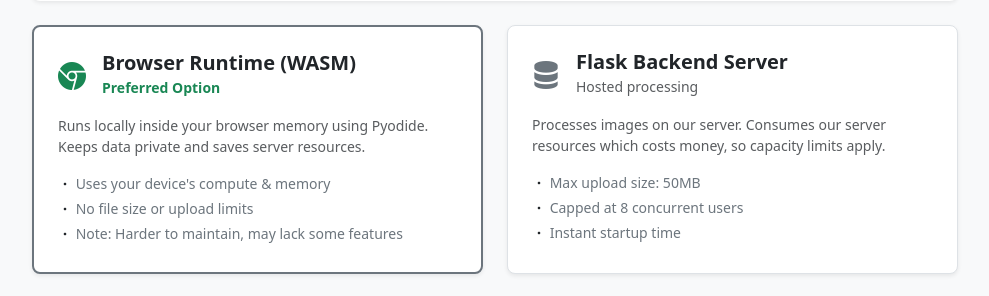
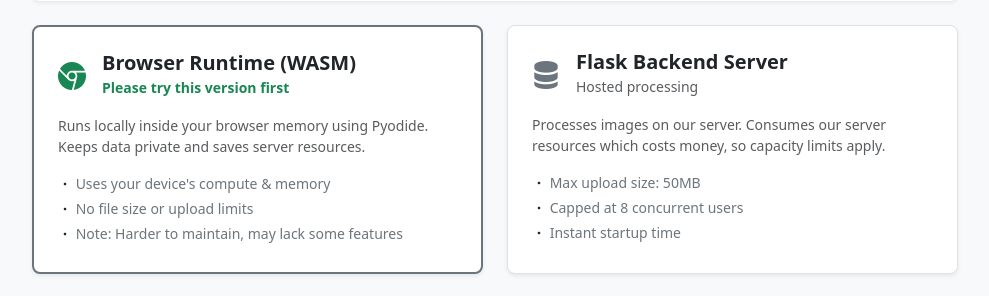
Before and after one commit to InViLabUAntwerp/PyCamCalib, a Flask app: page / in a window 1280 px wide. Shown: the part 397-693 px from the top of the page, without its empty margins (145-1134 px from the left). Run offline with Flask 3, Linux system fonts and the light colour scheme.

Commit message:
fixed gitlink

```diff
--- a/src/PyCamCalib/camera_calibration_flaskv2/templates/index.html
+++ b/src/PyCamCalib/camera_calibration_flaskv2/templates/index.html
@@ -44,7 +44,7 @@
                         <i class="bi bi-browser-chrome fs-3 text-success me-3"></i>
                         <div>
                             <h3 class="h5 fw-bold mb-0">Browser Runtime (WASM)</h3>
-                            <span class="text-success small fw-bold">Preferred Option</span>
+                            <span class="text-success small fw-bold">Please try this version first</span>
                         </div>
                     </div>
                     <p class="text-muted small mb-3">Runs locally inside your browser memory using Pyodide. Keeps data private and saves server resources.</p>
@@ -85,7 +85,7 @@
             <div class="card border-0 shadow-sm bg-white p-3 text-center">
                 <p class="text-muted small mb-0">
                     <i class="bi bi-github me-1"></i> Prefer running it yourself as a local Python script or custom GUI? Access the source code and instructions on our
-                    <a href="https://github.com/your-repo/invilab-calibration" target="_blank" class="text-decoration-underline text-secondary fw-bold">GitHub Repository</a>.
+                    <a href="https://github.com/orgs/InViLabUAntwerp/repositories" target="_blank" class="text-decoration-underline text-secondary fw-bold">GitHub Repository</a>.
                 </p>
             </div>
         </div>
```
